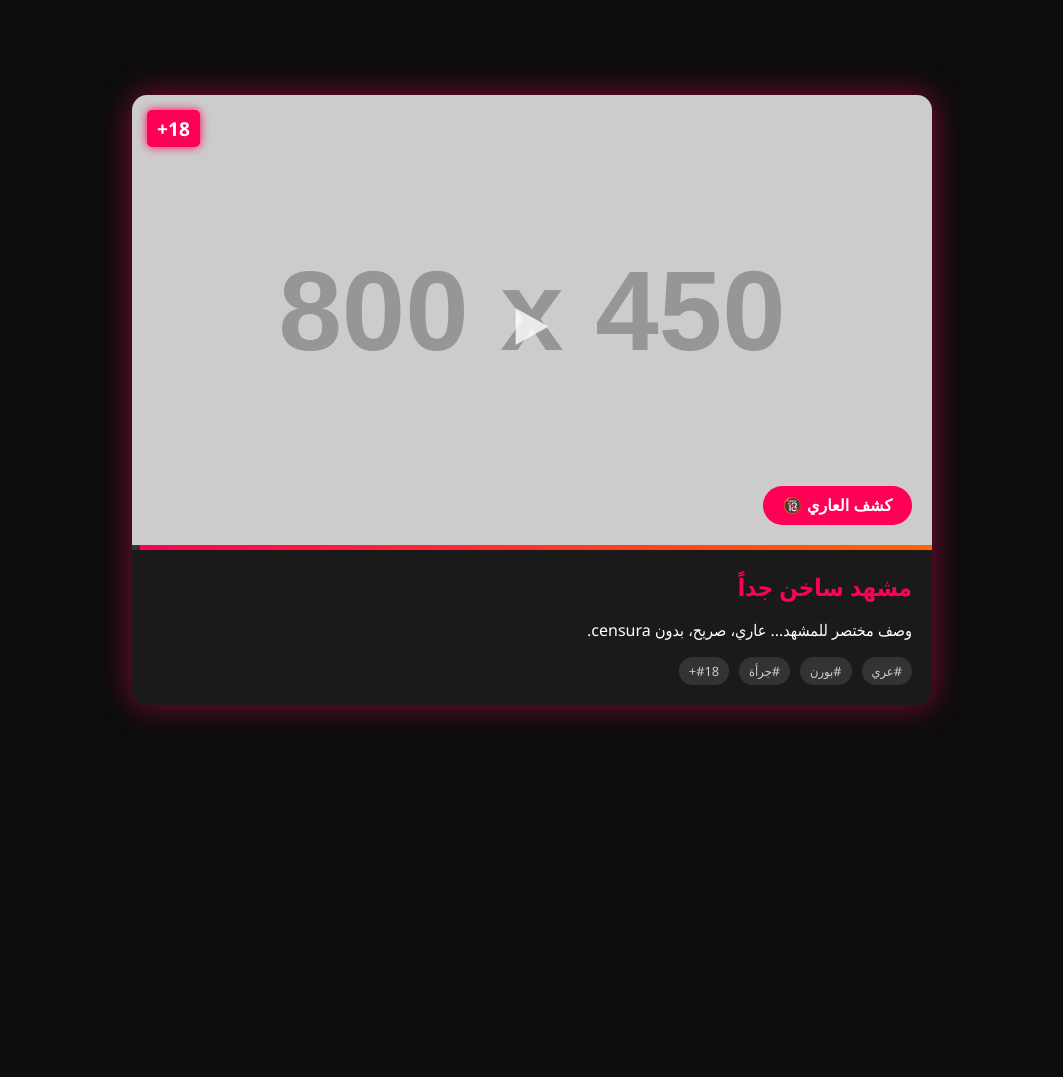
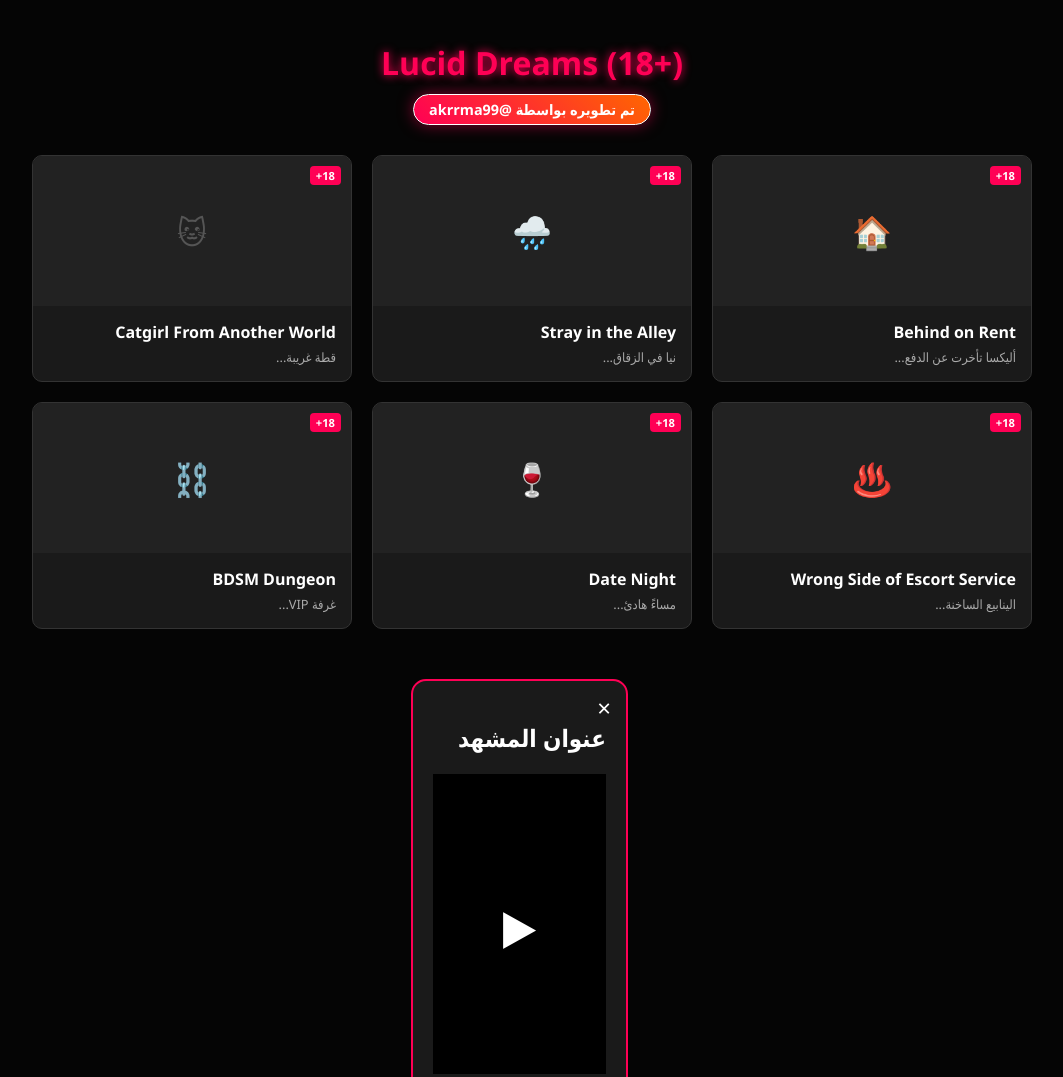
Before and after one commit to g5hkrb32-gif/Bot_Token, a plain HTML site: page index.html in a window 1280 px wide. Shown: the top 1077 px of the page, without its empty margins (108-1171 px from the left). Before the commit the page ends 800 px from the top, so only its background shows below. Drawn offline with Linux system fonts and the light colour scheme; placeholder pictures from the web are drawn by us.

Commit message:
Revise HTML structure and enhance styles
Updated the title and modified styles for better visuals. Added functionality for card display and modal interactions.

```diff
--- a/index.html
+++ b/index.html
@@ -3,224 +3,233 @@
 <head>
     <meta charset="UTF-8">
     <meta name="viewport" content="width=device-width, initial-scale=1.0">
-    <title>مشغل 18+ صريح</title>
+    <title>Lucid Dreams - Owned by @akrrma99</title>
     <style>
         body {
-            background-color: #0d0d0d;
+            background-color: #050505;
             color: #fff;
             font-family: 'Segoe UI', Tahoma, Geneva, Verdana, sans-serif;
             margin: 0;
-            padding: 0;
+            padding: 20px;
+            display: flex;
+            flex-direction: column;
+            align-items: center;
+            min-height: 100vh;
+        }
+
+        h1 {
+            color: #ff0055;
+            text-shadow: 0 0 10px #ff0055;
+            margin-bottom: 10px;
+        }
+
+        .owner-badge {
+            background: linear-gradient(45deg, #ff0055, #ff6600);
+            color: white;
+            padding: 5px 15px;
+            border-radius: 20px;
+            font-size: 0.9em;
+            font-weight: bold;
+            margin-bottom: 30px;
+            box-shadow: 0 0 15px rgba(255, 0, 85, 0.5);
+            border: 1px solid #fff;
+        }
+
+        /* شبكة البطاقات */
+        .grid-container {
+            display: grid;
+            grid-template-columns: repeat(auto-fit, minmax(250px, 1fr));
+            gap: 20px;
+            width: 100%;
+            max-width: 1000px;
+            margin-bottom: 50px;
+        }
+
+        .card {
+            background: #1a1a1a;
+            border-radius: 10px;
+            overflow: hidden;
+            cursor: pointer;
+            transition: transform 0.3s, box-shadow 0.3s;
+            border: 1px solid #333;
+            position: relative;
+        }
+
+        .card:hover {
+            transform: translateY(-5px);
+            box-shadow: 0 0 20px rgba(255, 0, 85, 0.6);
+            border-color: #ff0055;
+        }
+
+        .card-img {
+            width: 100%;
+            height: 150px;
+            object-fit: cover;
+            background: #222;
             display: flex;
             justify-content: center;
             align-items: center;
-            min-height: 100vh;
-            overflow-x: hidden;
+            color: #555;
+            font-size: 2em;
         }
 
-        .container {
-            width: 90%;
-            max-width: 800px;
-            background: #1a1a1a;
-            border-radius: 15px;
-            box-shadow: 0 0 30px rgba(255, 0, 100, 0.5);
-            overflow: hidden;
-            position: relative;
+        .card-info {
+            padding: 15px;
         }
 
-        /* شارة 18+ */
-        .age-badge {
+        .card-title {
+            font-weight: bold;
+            color: #fff;
+            margin: 0;
+        }
+
+        .card-desc {
+            font-size: 0.8em;
+            color: #aaa;
+            margin-top: 5px;
+        }
+
+        .tag-18 {
             position: absolute;
-            top: 15px;
-            left: 15px;
+            top: 10px;
+            right: 10px;
             background: #ff0055;
             color: white;
-            padding: 5px 10px;
-            border-radius: 5px;
+            padding: 2px 6px;
+            border-radius: 4px;
+            font-size: 0.7em;
             font-weight: bold;
-            font-size: 1.2em;
-            z-index: 10;
-            box-shadow: 0 0 10px #ff0055;
         }
 
-        /* منطقة الفيديو/الصورة */
-        .media-area {
-            position: relative;
+        /* النافذة المنبثقة (Modal) */
+        .modal-overlay {
+            display:        .modal-overlay {
+            display: none;
+            position: fixed;
+            top: 0;
+            left: 0;
             width: 100%;
-            height: 450px;
-            background: #000;
-            display: flex;
+            height: 100%;
+            background: rgba(0, 0, 0, 0.9);
+            z-index: 1000;
             justify-content: center;
             align-items: center;
+        }
+
+        .modal-content {
+            background: #1a1a1a;
+            padding: 20px;
+            border-radius: 15px;
+            width: 90%;
+            max-width: 600px;
+            position: relative;
+            border: 2px solid #ff0055;
+        }
+
+        .close-btn {
+            position: absolute;
+            top: 10px;
+            right: 15px;
+            color: #fff;
+            font-size: 1.5em;
             cursor: pointer;
         }
 
-        .media-area img {
+        /* تذييل الصفحة بعلامة المالك */
+        .footer {
+            margin-top: auto;
+            padding: 20px;
+            text-align: center;
+            color: #666;
+            font-size: 0.8em;
             width: 100%;
-            height: 100%;
-            object-fit: cover;
-            transition: filter 0.3s ease;
+            border-top: 1px solid #333;
         }
 
-        /* تأثير الضبابية للمحتوى غير المرغوب فيه */
-        .blur-content {
-            filter: blur(15px);
+        .owner-footer {
+            color: #ff0055;
+            font-weight: bold;
         }
 
-        /* زر التبديل */
-        .toggle-btn {
-            position: absolute;
-            bottom: 20px;
-            right: 20px;
-            background: #ff0055;
-            color: white;
-            border: none;
-            padding: 10px 20px;
-            border-radius: 25px;
-            cursor: pointer;
-            font-weight: bold;
-            font-size: 1em;
-            z-index: 10;
-            transition: transform 0.2s;
-        }
-
-        .toggle-btn:hover {
-            transform: scale(1.1);
-            background: #ff3377;
-        }
-
-        /* شريط التقدم */
-        .progress-bar {
-            width: 100%;
-            height: 5px;
-            background: #333;
-        }
-
-        .progress-fill {
-            height: 100%;
-            width: 0%;
-            background: linear-gradient(90deg, #ff0055, #ff6600);
-            transition: width 0.1s linear;
-        }
-
-        /* معلومات الفيديو */
-        .info {
-            padding: 20px;
-        }
-
-        .info h2 {
-            margin: 0 0 10px 0;
-            color: #ff0055;
-        }
-
-        .tags {
-            display: flex;
-            gap: 10px;
-            margin-top: 10px;
-        }
-
-        .tag {
-            background: #333;
-            padding: 5px 10px;
-            border-radius: 15px;
-            font-size: 0.8em;
-            color: #ccc;
-        }
-
-        /* أيقونة التشغيل */
-        .play-icon {
-            font-size: 3em;
-            color: rgba(255, 255, 255, 0.8);
-            position: absolute;
-            z-index: 5;
-        }
     </style>
 </head>
 <body>
 
-<div class="container">
-    <div class="age-badge">18+</div>
+    <h1>Lucid Dreams (18+)</h1>
 
-    <div class="media-area" id="mediaArea">
-        <div class="play-icon">▶</div>
-        <!-- صورة توضيحية (يمكن استبدالها بأي رابط صورة) -->
-        <img id="mainImage" src="https://via.placeholder.com/800x450/000000/FFFFFF?text=اضغط+للكشف+عن+العري" alt="18+ Content">
-        <button class="toggle-btn" id="toggleBtn">كشف العاري 🔞</button>
+    <!-- شارة المالك -->
+    <div class="owner-badge">تم تطويره بواسطة @akrrma99</div>
+
+    <div class="grid-container" id="cardGrid">
+        <!-- البطاقات سيتم إنشاؤها بالجافاسكريبت -->
     </div>
 
-    <div class="progress-bar">
-        <div class="progress-fill" id="progressFill"></div>
+    <!-- نافذة المشاهدة -->
+    <div class="modal-overlay" id="modalOverlay">
+        <div class="modal-content">
+            <span class="close-btn" onclick="closeModal()">&times;</span>
+            <h2 id="modalTitle">عنوان المشهد</h2>
+            <div style="width: 100%; height: 300px; background: #000; display: flex; align-items: center; justify-content: center; margin-bottom: 15px;">
+                <span style="font-size: 3em;">▶</span>
+            </div>
+            <p id="modalDesc">وصف تفصيلي للمشهد...</p>
+            <button class="toggle-btn" style="width: 100%;">بدء العرض</button>
+        </div>
     </div>
 
-    <div class="info">
-        <h2>مشهد ساخن جداً</h2>
-        <p>وصف مختصر للمشهد... عاري، صريح، بدون censura.</p>
-        <div class="tags">
-            <span class="tag">#عري</span>
-            <span class="tag">#بورن</span>
-            <span class="tag">#جرأة</span>
-            <span class="tag">#18+</span>
-        </div>
+    <!-- تذييل الصفحة -->
+    <div class="footer">
+        جميع الحقوق محفوظة © 2026 | الملكية لـ <span class="owner-footer">@akrrma99</span>
     </div>
-</div>
 
 <script>
-    const mediaArea = document.getElementById('mediaArea');
-    const mainImage = document.getElementById('mainImage');
-    const toggleBtn = document.getElementById('toggleBtn');
-    const progressFill = document.getElementById('progressFill');
-    let isRevealed = false;
+    // بيانات البطاقات (يمكنك إضافة المزيد)
+    const cardsData = [
+        { title: "Behind on Rent", desc: "أليكسا تأخرت عن الدفع...", img: "🏠" },
+        { title: "Stray in the Alley", desc: "نيا في الزقاق...", img: "🌧️" },
+        { title: "Catgirl From Another World", desc: "قطة غريبة...", img: "🐱" },
+        { title: "Wrong Side of Escort Service", desc: "الينابيع الساخنة...", img: "♨️" },
+        { title: "Date Night", desc: "مساءً هادئ...", img: "🍷" },
+        { title: "BDSM Dungeon", desc: "غرفة VIP...", img: "⛓️" }
+    ];
 
-    // محاكاة تشغيل الفيديو/الصورة
-    let progress = 0;
-    let interval;
+    const grid = document.getElementById('cardGrid');
+    const modal = document.getElementById('modalOverlay');
+    const modalTitle = document.getElementById('modalTitle');
+    const modalDesc = document.getElementById('modalDesc');
 
-    function startProgress() {
-        clearInterval(interval);
-        progress = 0;
-        interval = setInterval(() => {
-            progress += 1;
-            progressFill.style.width = progress + '%';
-            if (progress >= 100) {
-                clearInterval(interval);
-            }
-        }, 50); // سرعة الشريط
+    // إنشاء البطاقات
+    cardsData.forEach(card => {
+        const div = document.createElement('div');
+        div.className = 'card';
+        div.innerHTML = `
+            <div class="tag-18">18+</div>
+            <div class="card-img">${card.img}</div>
+            <div class="card-info">
+                <div class="card-title">${card.title}</div>
+                <div class="card-desc">${card.desc}</div>
+            </div>
+        `;
+        div.onclick = () => openModal(card);
+        grid.appendChild(div);
+    });
+
+    function openModal(card) {
+        modalTitle.innerText = card.title;
+        modalDesc.innerText = card.desc;
+        modal.style.display = 'flex';
     }
 
-    // تأثير الصوت (يمكنك تغيير الرابط)
-    function playSound() {
-        const audio = new Audio('https://www.soundjay.com/button/sounds/button-16.mp3'); // صوت نقر بسيط
-        audio.play().catch(e => console.log("Audio autoplay blocked"));
+    function closeModal() {
+        modal.style.display = 'none';
     }
 
-    // تبديل المحتوى
-    toggleBtn.addEventListener('click', (e) => {
-        e.stopPropagation(); // منع تفعيل النقر على الصورة
-        isRevealed = !isRevealed;
-
-        if (isRevealed) {
-            mainImage.classList.remove('blur-content');
-            mainImage.src = "https://via.placeholder.com/800x450/ff0055/FFFFFF?text=المشهد+الصارخ+(عاري)";
-            toggleBtn.textContent = "إخفاء المشهد 👁️";
-            toggleBtn.style.background = "#333";
-        } else {
-            mainImage.classList.add('blur-content');
-            mainImage.src = "https://via.placeholder.com/800x450/000000/FFFFFF?text=اضغط+للكشف+عن+العري";
-            toggleBtn.textContent = "كشف العاري 🔞";
-            toggleBtn.style.background = "#ff0055";
+    // إغلاق النافذة عند النقر خارجها
+    window.onclick = function(event) {
+        if (event.target == modal) {
+            closeModal();
         }
-        playSound();
-    });
-
-    // عند النقر على منطقة المشاهدة
-    mediaArea.addEventListener('click', () => {
-        startProgress();
-        playSound();
-        // يمكنك إضافة منطق لتشغيل فيديو حقيقي هنا
-    });
-
-    // بدء شريط التقدم تلقائياً عند التحميل
-    window.onload = startProgress;
+    }
 </script>
 
 </body>
```
